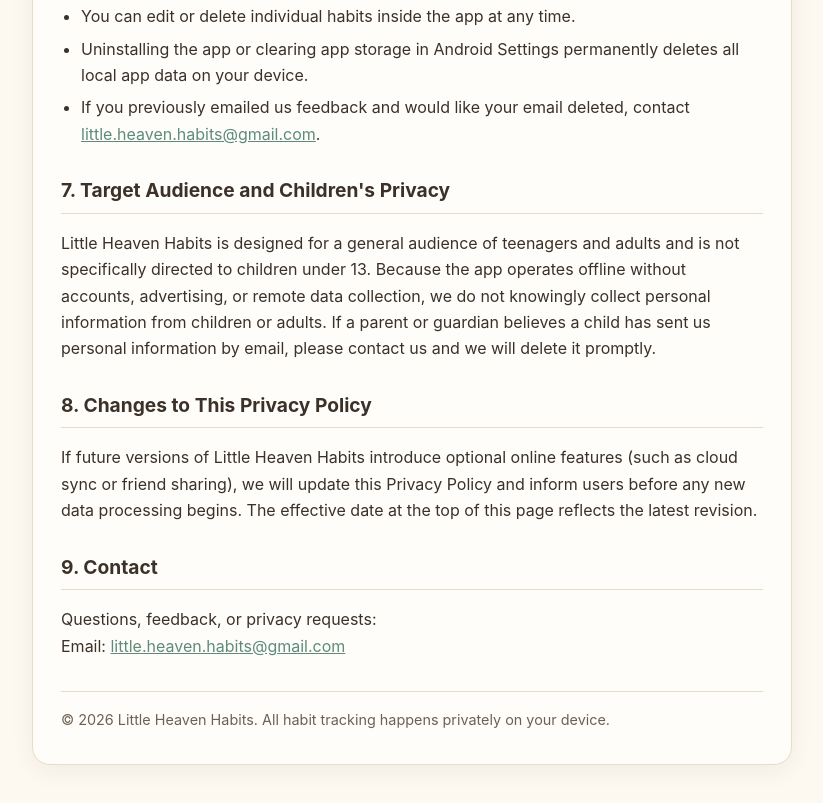
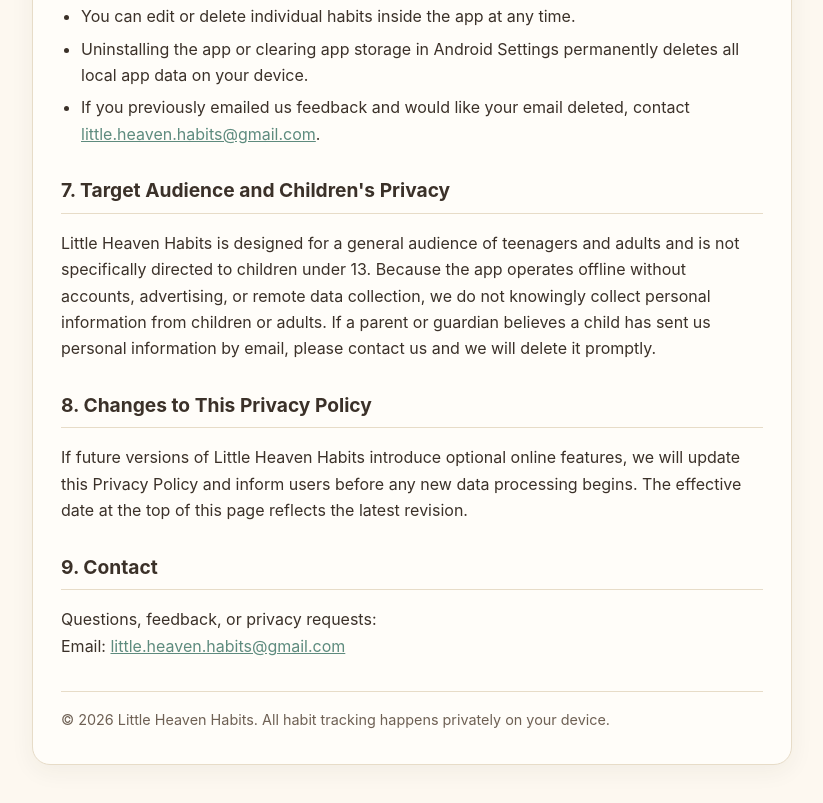
Before and after one commit to littleheavenhabits/little-heaven-privacy, a plain HTML site: page index.html in a window 1280 px wide. Shown: the part 1829-2632 px from the top of the page, without its empty margins (228-1051 px from the left). Drawn offline with Linux system fonts and the light colour scheme.

Commit message:
Update index.html

```diff
--- a/index.html
+++ b/index.html
@@ -156,7 +156,7 @@
 
     <h2>8. Changes to This Privacy Policy</h2>
     <p>
-      If future versions of Little Heaven Habits introduce optional online features (such as cloud sync or friend sharing), we will update this Privacy Policy and inform users before any new data processing begins. The effective date at the top of this page reflects the latest revision.
+      If future versions of Little Heaven Habits introduce optional online features, we will update this Privacy Policy and inform users before any new data processing begins. The effective date at the top of this page reflects the latest revision.
     </p>
 
     <h2>9. Contact</h2>
```
